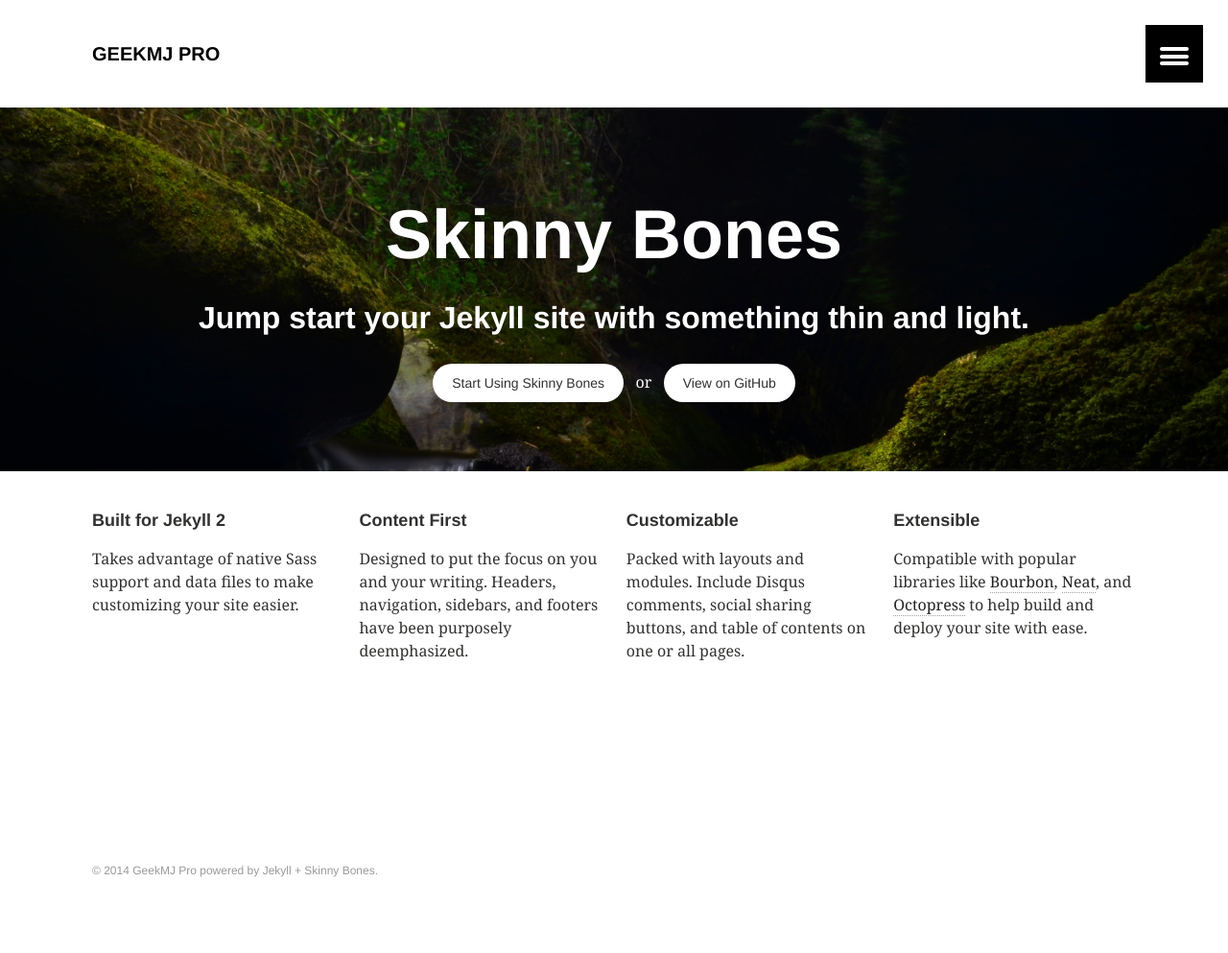
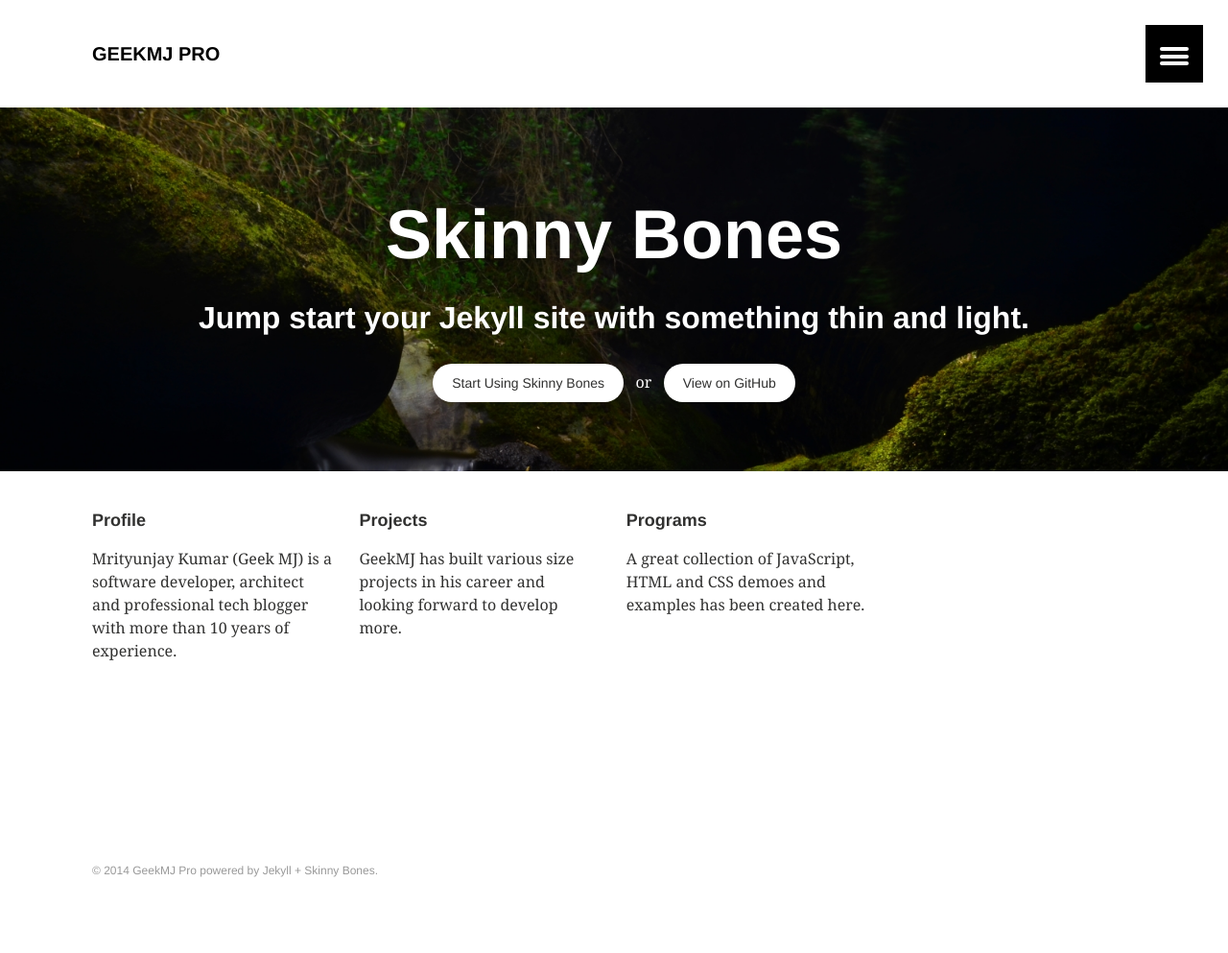
Before and after one commit to geekharsh/geekmj.github.io, a Jekyll site: the page built from index.md, in a window 1280 px wide. Shown: the whole page at 96% size. Built offline with Jekyll 4.4.1, drawn with Linux system fonts in a browser that asks for light colours.

Commit message:
Updated index.md

```diff
--- a/index.md
+++ b/index.md
@@ -3,28 +3,24 @@ layout: home
 permalink: /
 image:
   feature: homepage.jpg
+published: true
 ---
 
 <div class="tiles">
 
 <div class="tile">
-  <h2 class="post-title">Built for Jekyll 2</h2>
-  <p class="post-excerpt">Takes advantage of native Sass support and data files to make customizing your site easier.</p>
+  <h2 class="post-title">Profile</h2>
+  <p class="post-excerpt">Mrityunjay Kumar (Geek MJ) is a software developer, architect and professional tech blogger with more than 10 years of experience.</p>
 </div><!-- /.tile -->
 
 <div class="tile">
-  <h2 class="post-title">Content First</h2>
-  <p class="post-excerpt">Designed to put the focus on you and your writing. Headers, navigation, sidebars, and footers have been purposely deemphasized.</p>
+  <h2 class="post-title">Projects</h2>
+  <p class="post-excerpt">GeekMJ has built various size projects in his career and looking forward to develop more.</p>
 </div><!-- /.tile -->
 
 <div class="tile">
-  <h2 class="post-title">Customizable</h2>
-  <p class="post-excerpt">Packed with layouts and modules. Include Disqus comments, social sharing buttons, and table of contents on one or all pages.</p>
-</div><!-- /.tile -->
-
-<div class="tile">
-  <h2 class="post-title">Extensible</h2>
-  <p class="post-excerpt">Compatible with popular libraries like <a href="http://bourbon.io">Bourbon</a>, <a href="http://neat.bourbon.io/">Neat</a>, and <a href="http://github.com/octopress/octopress">Octopress</a> to help build and deploy your site with ease.</p>
+  <h2 class="post-title">Programs</h2>
+  <p class="post-excerpt">A great collection of JavaScript, HTML and CSS demoes and examples has been created here.</p>
 </div><!-- /.tile -->
 
 </div><!-- /.tiles -->
```
